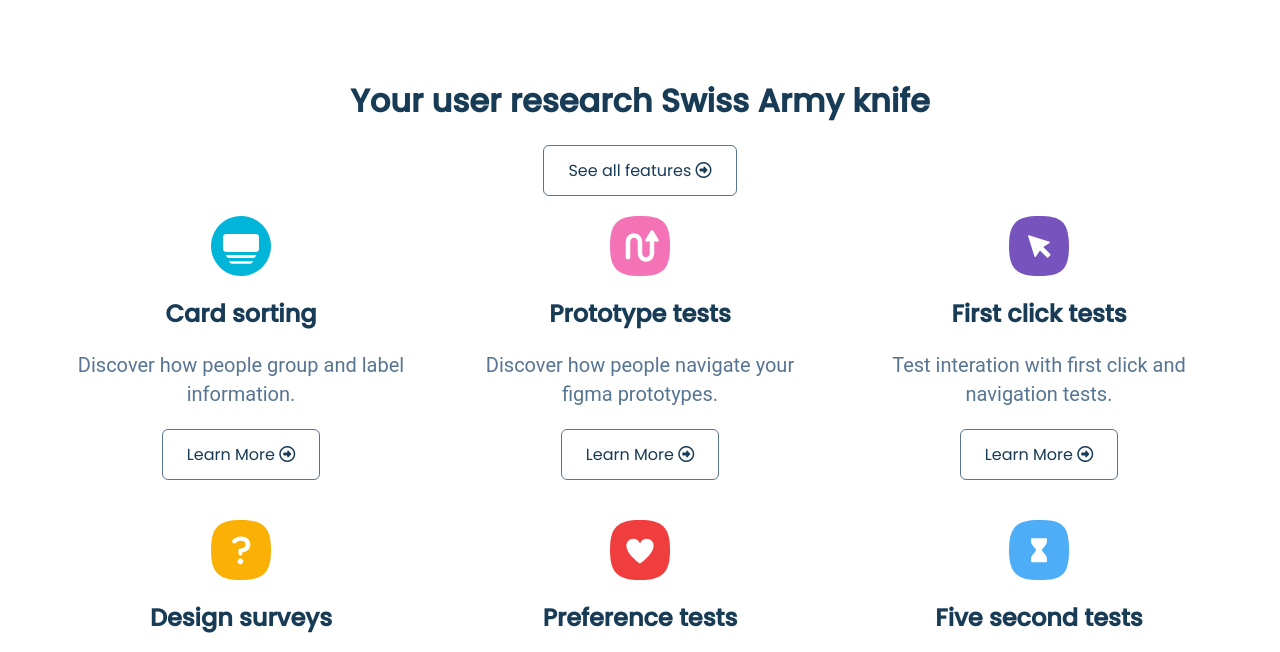
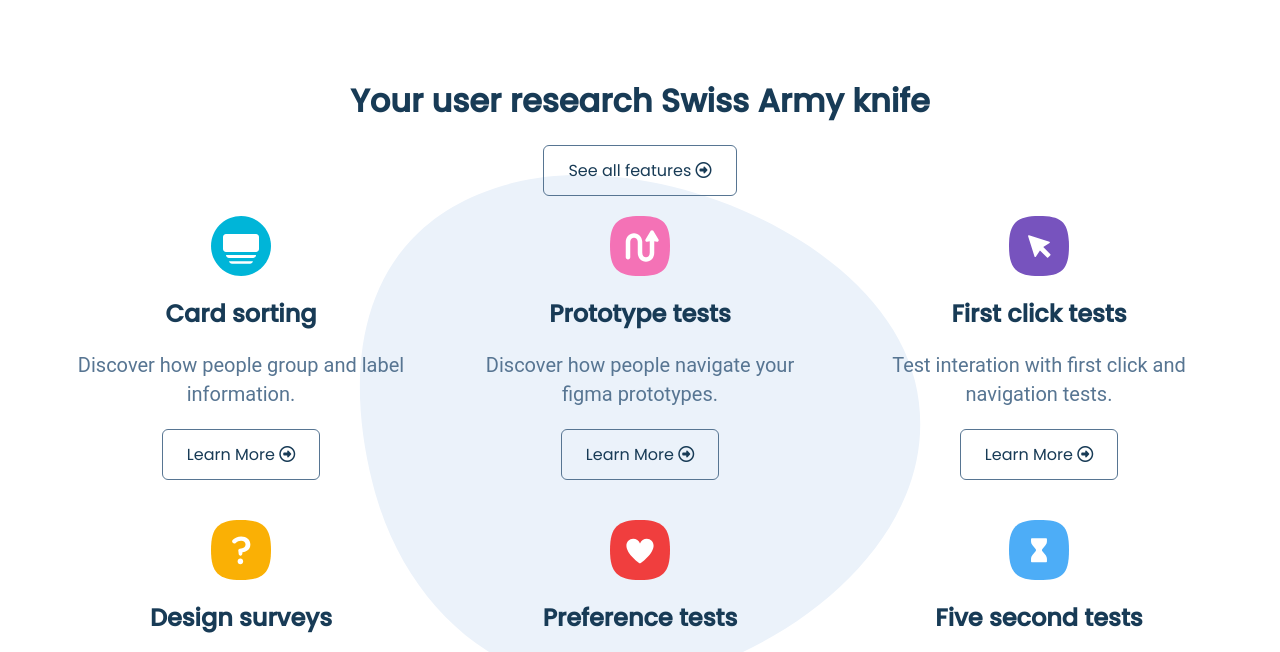
Before and after one commit to RahulBRB/landing-page, a plain HTML site: page index.html in a window 1280 px wide. Shown: the part 776-1428 px from the top of the page. Drawn offline with Linux system fonts and the light colour scheme; the site is published under a folder, as on GitHub Pages, so addresses that start at the root find nothing; a web font is replaced by a local one.

Commit message:
Update style.css

```diff
--- a/style.css
+++ b/style.css
@@ -183,7 +183,7 @@
 /*Features section*/
 .features-section{
     padding:80px var(--padding-inline-section);
-    background-image: url(/assets/asset\ 34.svg);
+    background-image: url(assets/asset\ 34.svg);
     background-repeat: no-repeat;
     background-position:center;
 }
```
